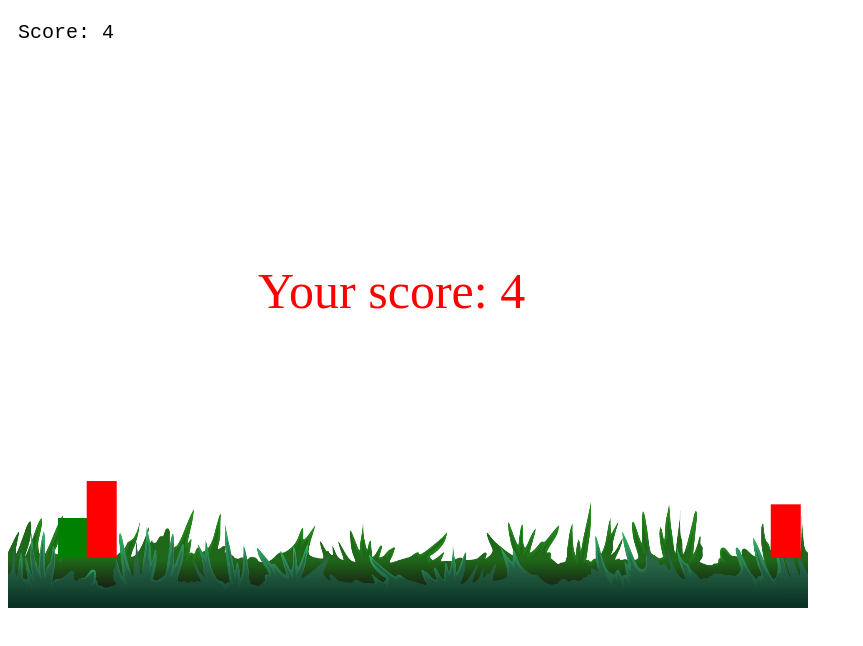
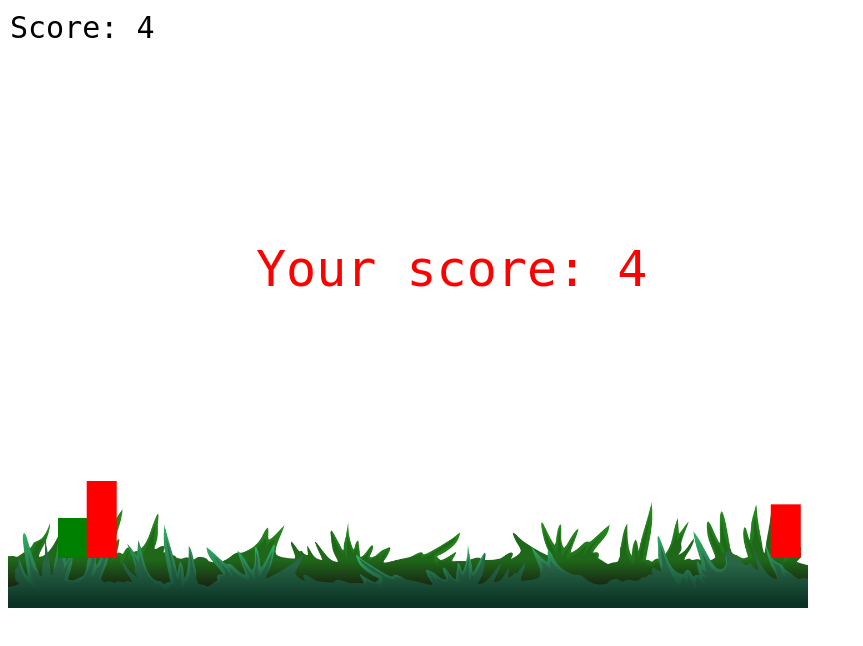
Before and after one commit to elizabalint06/DINO, a plain HTML site: page index.html in a window 1280 px wide. Shown: the whole page, without its empty margins (0-863 px from the left). Drawn offline with Linux system fonts and the light colour scheme.

Commit message:
I improved the organization of the code.

```diff
--- a/index.html
+++ b/index.html
@@ -10,5 +10,11 @@
 <body>
     <canvas id="gameBoard" width="800" height="600"></canvas>
     <script src="script.js"></script>
+    <div id="gameOver" class="game-over" style="display: none;">
+        Your score: 0
+    </div>
+    <div id="score" class="score" >
+        Score: 0;
+    </div>
 </body>
 </html>
--- a/script.js
+++ b/script.js
@@ -12,18 +12,15 @@ const TEN = 10;
 const OBSTACLE_FREQUENCY_LIMIT = 5000;
 const FREQUENCY_DECREASES = 5;
 const GROUND_Y_POSITION = 50;
-const SCORE_X_POSITION = 10;
-const SCORE_Y_POSITION = 30;
 const OBSTACLE_MIN_HEIGHT = 35;
 const OBSTACLE_MAX_HEIGHT = 50;
 const OBSTACLE_MIN_SPEED = 0.8;
 const OBSTACLE_WIDTH = 30;
-const GAME_OVER_X_POSITION = 150;
 
 const gameBoard = document.getElementById("gameBoard");
 const ctx = gameBoard.getContext("2d");
 
-let dino = {
+const dino = {
     x: DINO_X_POSITION,
     y: gameBoard.height - DINO_Y_POSITION - DINO_HEIGHT,
     height: DINO_HEIGHT,
@@ -44,12 +41,6 @@ let obstacleFrequency = OBSTACLE_FREQUENCY;
 function startGame() {
     document.addEventListener("keydown", keyPressed);
 
-    backgroundImage = new Image();
-    backgroundImage.src = 'png/Cartoon_Forest_BG_01/Layers/Ground.png';
-    backgroundImage.onload = function () {
-        printBackGround();
-    }
-
     obstacleInterval = setInterval(createObstacle, obstacleFrequency);
     interval = setInterval(frameUpdate, INTERVAL);
     setInterval(function() {
@@ -64,11 +55,9 @@ function startGame() {
 
 function frameUpdate() {
     ctx.clearRect(0, 0, gameBoard.width, gameBoard.height);
-    printBackGround();
     updateDinoPosition();
-    drawDino();
     updateObstacles();
-    drawObstacles();
+    draw();
     checkCollision();
     printScore();
 }
@@ -94,7 +83,7 @@ function updateDinoPosition() {
 }
 
 function checkCollision() {
-    obstacles.forEach(obstacle => {
+    obstacles.some(obstacle => {
         if (
             dino.x < obstacle.x + obstacle.width &&
             dino.x + dino.width > obstacle.x &&
@@ -107,29 +96,18 @@ function checkCollision() {
         }
     });
 }
-
-function drawDino() {
+function draw() {
     ctx.fillStyle = dino.color;
     ctx.fillRect(dino.x, dino.y, dino.width, dino.height);
-}
 
-function drawObstacles() {
     obstacles.forEach(obstacle => {
-    ctx.fillStyle = obstacle.color;
-    ctx.fillRect(obstacle.x, obstacle.y, obstacle.width, obstacle.height);
+        ctx.fillStyle = obstacle.color;
+        ctx.fillRect(obstacle.x, obstacle.y, obstacle.width, obstacle.height);
     });
 }
 
-function printBackGround() {
-    ctx.drawImage(
-        backgroundImage, 0, 0, gameBoard.width, gameBoard.height
-    );
-}
-
 function printScore() {
-    ctx.fillStyle = "black";
-    ctx.font = "20px Monospace";
-    ctx.fillText("Score: " + score, SCORE_X_POSITION, SCORE_Y_POSITION);
+    document.getElementById("score").textContent = "Score: " + score;
 }
 
 function keyPressed(e) {
@@ -140,9 +118,10 @@ function keyPressed(e) {
 }
 
 function createObstacle() {
-    let obstacleHeight = OBSTACLE_MIN_HEIGHT + Math.random() * OBSTACLE_MAX_HEIGHT;
-    let obstacleSpeed = OBSTACLE_MIN_SPEED + Math.random() * OBSTACLE_MIN_SPEED + score / 2;
-    let obstacle = {
+    const obstacleHeight = OBSTACLE_MIN_HEIGHT + Math.random() * OBSTACLE_MAX_HEIGHT;
+    const obstacleSpeed = OBSTACLE_MIN_SPEED + Math.random() *
+        OBSTACLE_MIN_SPEED + score / 2;
+    const obstacle = {
         x: gameBoard.width,
         y: gameBoard.height - GROUND_Y_POSITION - obstacleHeight,
         width: OBSTACLE_WIDTH,
@@ -154,10 +133,8 @@ function createObstacle() {
 }
 
 function gameOverScreen() {
-    ctx.fillStyle = "red";
-    ctx.font = "50px Monospaced";
-    ctx.fillText("Your score: " + score,
-        gameBoard.width / 2 - GAME_OVER_X_POSITION, gameBoard.height / 2);
+    document.getElementById("gameOver").textContent = "Your score: " + score;
+    document.getElementById("gameOver").style.display = 'block' ;
 }
 
 startGame();
--- a/style.css
+++ b/style.css
@@ -0,0 +1,24 @@
+#gameBoard {
+    background: url('png/Cartoon_Forest_BG_01/Layers/Ground.png') no-repeat center/cover;
+}
+
+.game-over {
+    display: flex;
+    justify-content: center;
+    align-items: center;
+    position: absolute;
+    top: 30%;
+    left: 20%;
+    font-family: 'Monospace';
+    color: red;
+    font-size: 50px;
+}
+
+.score {
+    position: absolute;
+    top:10px;
+    left:10px;
+    font-family: 'Monospace';
+    color: black;
+    font-size: 30px;
+}
```
